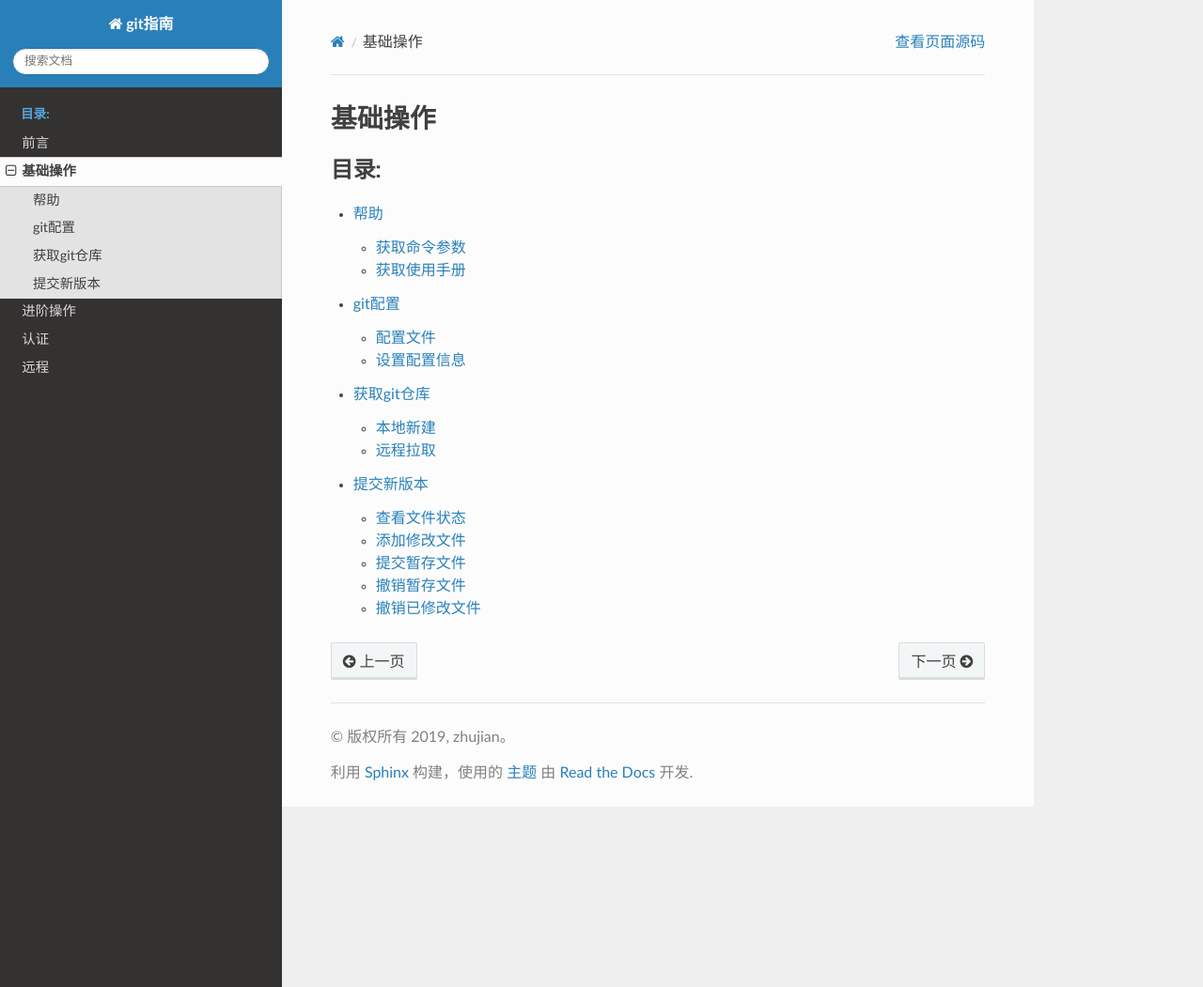
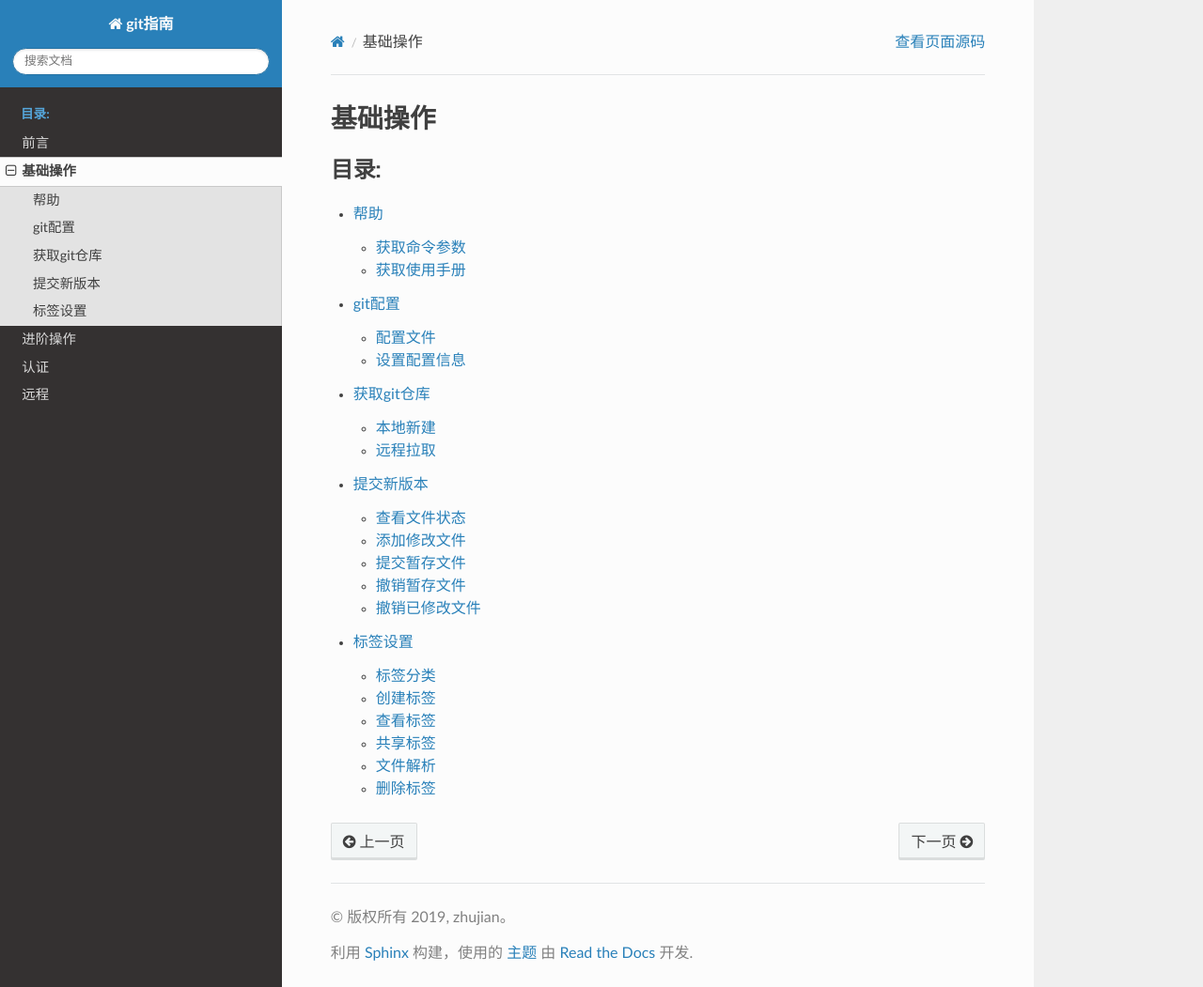
Before and after one commit to Document-Collection/git-guide, a Sphinx documentation site: the page built from docs/source/basic.rst, in a window 1280 px wide and 1051 px high. Shown: the whole window at 94% size. Built offline with Sphinx 7.4.7 and the Read the Docs theme 2.0.0, drawn with Linux system fonts in a browser that asks for light colours; some of the changed lines change nothing that is shown.

Commit message:
如何打标签

```diff
--- a/docs/source/basic.rst
+++ b/docs/source/basic.rst
@@ -10,3 +10,4 @@
    basic/git配置
    basic/获取git仓库
    basic/提交新版本
+   basic/标签设置
--- /dev/null
+++ b/docs/source/basic/标签设置.md
@@ -0,0 +1,131 @@
+
+# 标签设置
+
+参考：[2.6 Git 基础 - 打标签](https://git-scm.com/book/zh/v2/Git-%E5%9F%BA%E7%A1%80-%E6%89%93%E6%A0%87%E7%AD%BE)
+
+`git`在`log`设置的基础上添加了标签设置，其目的是标识重要的提交记录（比如标识发布版本）
+
+下面以[opencv版本库](https://github.com/opencv/opencv)为例
+
+## 标签分类
+
+标签分为两种
+
+1. 注解标签(`annotated tag`)
+2. 命名标签(`named tag`)
+
+注解标签用于版本管理，命名标签用于私有或者临时标注
+
+注解标签包含创建日期、标签名、`e-mail`、标签信息和可选的`GPG`签名
+
+命名标签仅包含标签名，所以称为轻量级标签（`lightweight tag`）
+
+## 创建标签
+
+常用参数如下：
+
+1. `-a, --annotate`：生成一个未签名的注解标签对象
+2. `-s, --sign`：生成一个GPG签名的标签，使用默认`e-mail`地址作为键
+3. `-u <keyid>, --local-user=<keyid>`：生成一个`GPG`签名的标签，使用给定的键
+4. `-m <msg>, --message=<msg>`：添加标签消息
+5. `-F <file>, --file=<file>`：带有标签消息的文件
+
+### 注解标签
+
+使用上述参数`-a`/`-s`/`-u`生成的标签称.git/refs/tags标签，注解标签必须添加消息，可以使用参数`-m`或者`-F`，否则会打开一个编辑器
+
+    $ git tag -a v1.1 -m "添加一个注解标签"
+
+### 命名标签
+
+不使用任何参数，直接添加标签名的就是命名标签
+
+    $  git tag v1.1
+
+### 给过去提交记录创建标签
+
+默认给当前记录创建标签，还可以给过去记录创建标签
+
+查看记录
+
+    $ git log --pretty=oneline
+    9e1b1e5389237c2b9f6c7b9d7715d9836c0a5de1 OpenCV 3.4.2
+    a0baae8a559d31c22ae08976b41cc99e046ba52b Merge pull request #11875 from dkurt:dnn_fix_reshape
+    9a66331984c5b0f0a71d6208a8237fc410ae923e Merge pull request #11882 from alalek:videoio_vfw_lower_priority
+    ...
+    ...
+
+打标签时指定提交签名(*头几位就行了*)
+
+    $ git tag v0.3 0660c1108f969a -a -m "给过去提交记录打标签"
+
+## 查看标签
+
+查看所有标签
+
+    $ git tag
+    2.2
+    ...
+    ...
+    4.0.1
+    4.0.1-openvino
+
+查看指定系列标签，使用参数`-l`
+
+    # 列出4.x版本
+    $ git tag -l 4.*
+    4.0.0
+    4.0.0-alpha
+    4.0.0-beta
+    4.0.0-openvino
+    4.0.0-rc
+    4.0.1
+    4.0.1-openvino
+
+查看某一标签信息
+
+    $ git show 标签名
+    # 对于注解标签而言
+    $ git show 4.0.0
+    tag 4.0.0                                                  # 标签名
+    Tagger: Alexander Alekhin <alexander.a.alekhin@gmail.com>  # 标签者
+    Date:   Sun Nov 18 09:19:48 2018 +0000                     # 标签日期
+
+    OpenCV 4.0.0                                               # 标签信息
+    ...
+    ...
+    # 对于命名标签而言
+    $ git show v1.1                                            # 仅显示提交记录
+    commit a92571f31ddc7ea959b99e129f6c4705a404c36b
+    Author: zhujian <505169307@qq.com>
+    Date:   Thu Feb 28 20:37:01 2019 +0800
+
+## 共享标签
+
+`github`利用标签进行`github release`的发布
+
+但是默认情况下不会传输标签到远程托管服务器，需要单独显式推送
+
+    $ git push origin v1.0
+    # 或者全部推送
+    $ git push origin --tags
+
+## 文件解析
+
+创建的标签在`.git/refs/tags`文件夹下
+
+## 删除标签
+
+### 本地删除
+
+使用参数`-d`来删除标签
+
+    $ git tag -d v1.1
+    Deleted tag 'v1.1' (was a92571f)
+
+### 远程删除
+
+同样需要单独显式删除远程标签
+
+    # 删除版本v1.1
+    $ git push origin :refs/tags/v1.1
```
